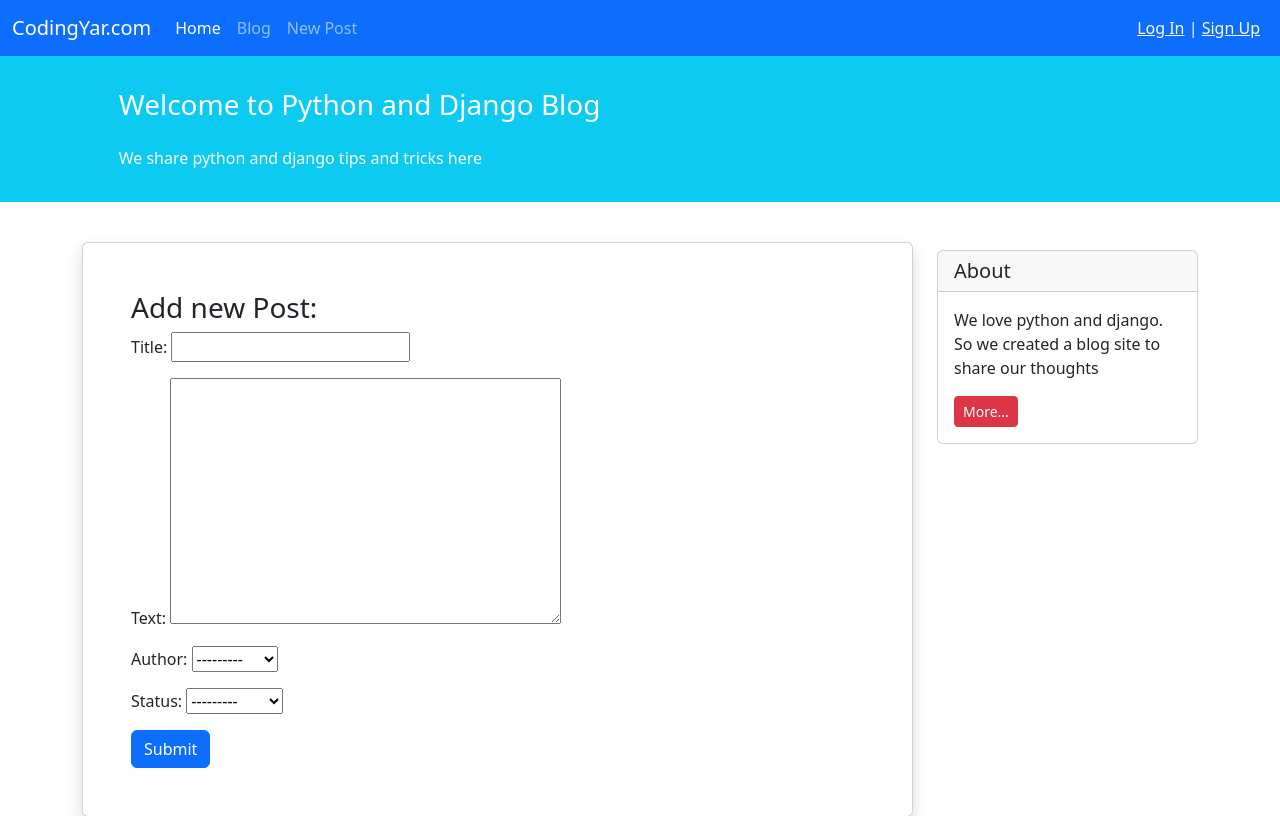
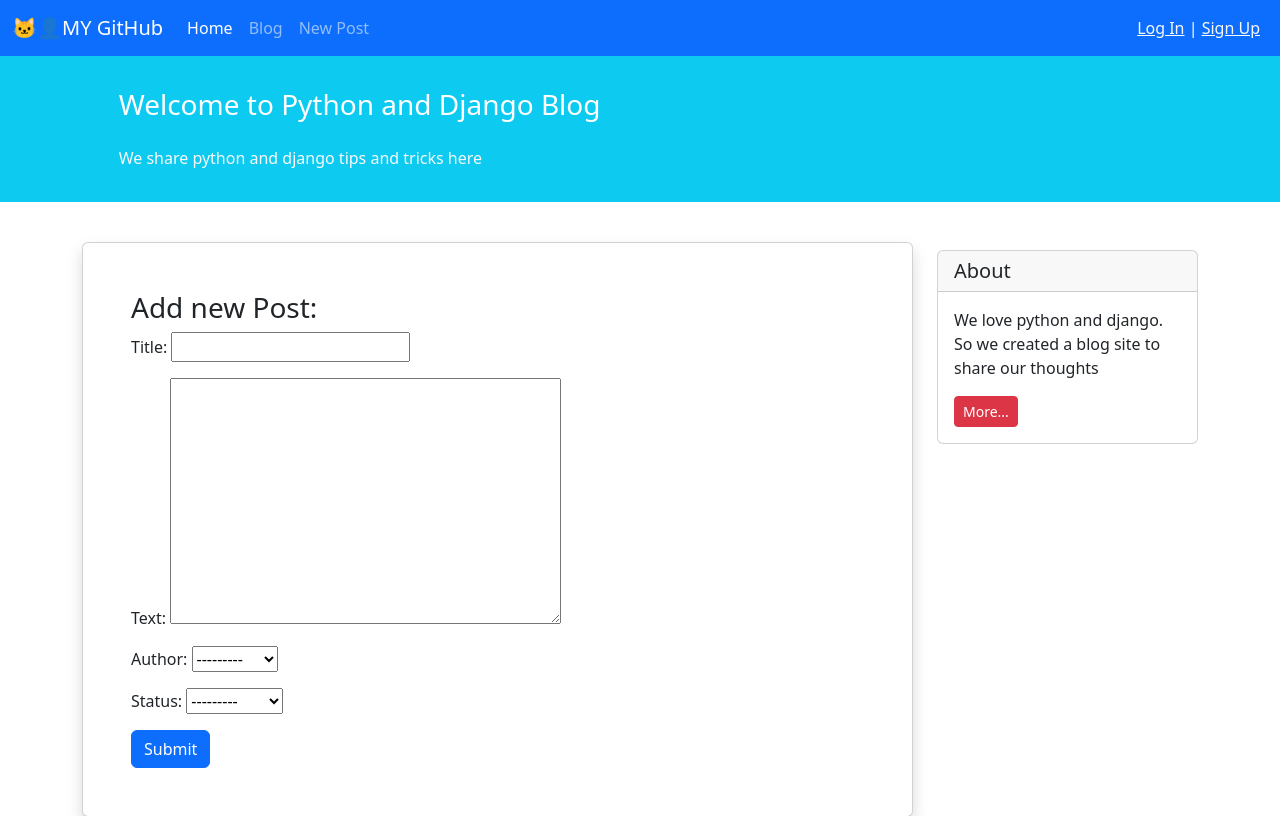
Before and after one commit to SamiraDorchalian/blogWebsiteProjectDjango, a Django app: page /blog/create/ in a window 1280 px wide. Shown: the top 816 px of the page. Run offline with Django 4.2, Linux system fonts and the light colour scheme; data comes from the database, SQL or seed files in the repository.

Commit message:
add file gitignore

```diff
--- a/blogWebsiteProjectDjango-with-db.sqlite3/templates/_base.html
+++ b/blogWebsiteProjectDjango-with-db.sqlite3/templates/_base.html
@@ -17,7 +17,7 @@
   <body>
     <nav class="navbar navbar-expand-lg navbar-dark bg-primary">
       <div class="container-fluid">
-        <a class="navbar-brand" href="#">CodingYar.com</a>
+        <a class="navbar-brand" href="https://github.com/SamiraDorchalian">🐱‍👤MY GitHub</a>
         <button
           class="navbar-toggler"
           type="button"
```
Also changed, not shown: 1 other file.
